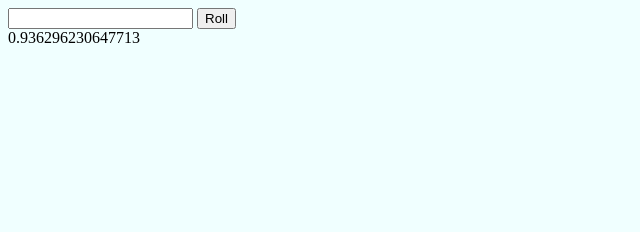
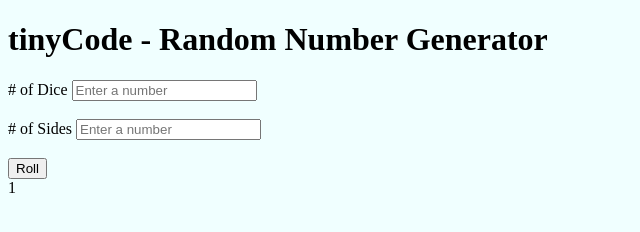
Before and after one commit to JJURIZ/tinyCode_RandomNumberGen, a plain HTML site: page index.html in a window 1280 px wide. Both pictures are taken after a click on the button "Roll". Shown: the whole page, without its empty margins (0-640 px from the left). Drawn offline with Linux system fonts and the light colour scheme.

Commit message:
Wired up random number gen, expand reqmnts.

```diff
--- a/index.html
+++ b/index.html
@@ -9,12 +9,24 @@
 </head>
 
 <body>
+        <header>
+            <h1>tinyCode - Random Number Generator</h1>
+        </header>
     <main>
         <div>
-            <label for="random_1" name="random_1"></label>
-            <input type="text" name="first_number_input" type="number" alt="type_a_number">
+            <label for="first_number_input"># of Dice</label>
+            <input type="number" name="first_number_input" placeholder="Enter a number" id="first_number_input">
+
+        </div>
+        <br>
+        <div>
+            <label for="second_number_input" name="random_2"># of Sides</label>
+            <input type="number" name="second_number_input" id="second_number_input" placeholder="Enter a number">
+
+        </div>
+        <br>
+        <div>
             <button type="button" name="first_number_button" id="first_number_button">Roll</button>
-        </div>
         <div id="display_numbers">
 
         </div>
--- a/random.js
+++ b/random.js
@@ -1,8 +1,31 @@
 let firstNumberInput = document.getElementById("first_number_input"),
     firstNumberButton = document.getElementById("first_number_button"),
+    secondNumberInput = document.getElementById("second_number_input"),
+    secondNumberButton = document.getElementById("second_number_button"),
     displayNumbers = document.getElementById("display_numbers");
 
-firstNumberButton.addEventListener("click", function (){
-    let randy = Math.random(firstNumberInput);
-    displayNumbers.innerText = randy;
+firstNumberButton.addEventListener("click", function () {
+    let number = firstNumberInput.value;
+    displayNumbers.innerHTML += getRandomNumber(1, number) + "<br>";
 });
+
+let getRandomNumber = function getRandomNumber(min, max){
+    min = Math.ceil(min);
+    max = Math.floor(max);
+    randy = Math.random();
+
+    return Math.floor(randy * (max - min + 1) + min)
+};
+
+
+//Enter number of dice
+//Enter number of sides of dice
+
+//Roll the dice
+
+//When rolled generate a random number no less than 1 and no higher than the # of sides of the dice.
+//Generate a total based on the number of dice rolled.
+
+//Display the individual dice rolls and their total.
+
+//Loop through the random number generator equal to the number of dice rolled.
```
